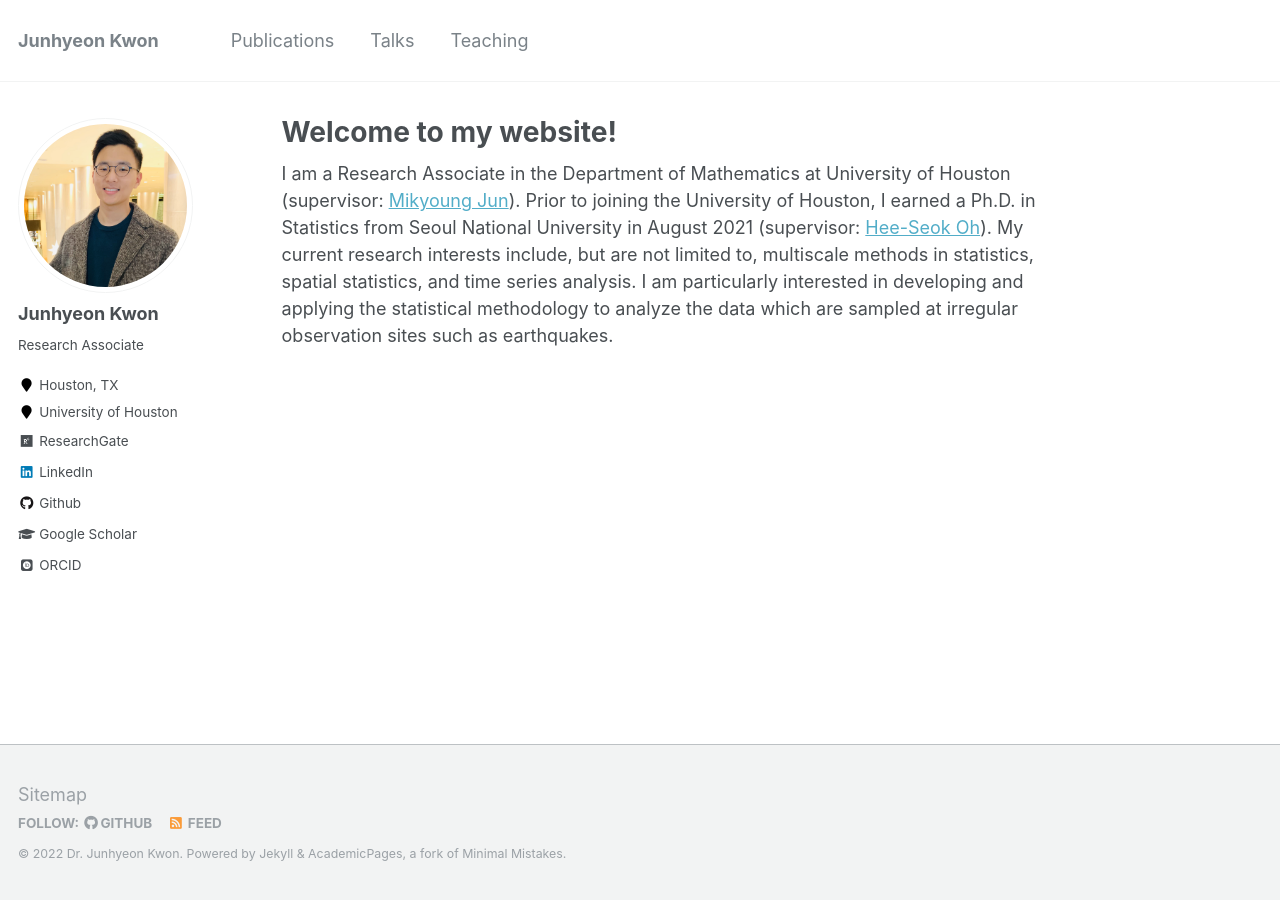
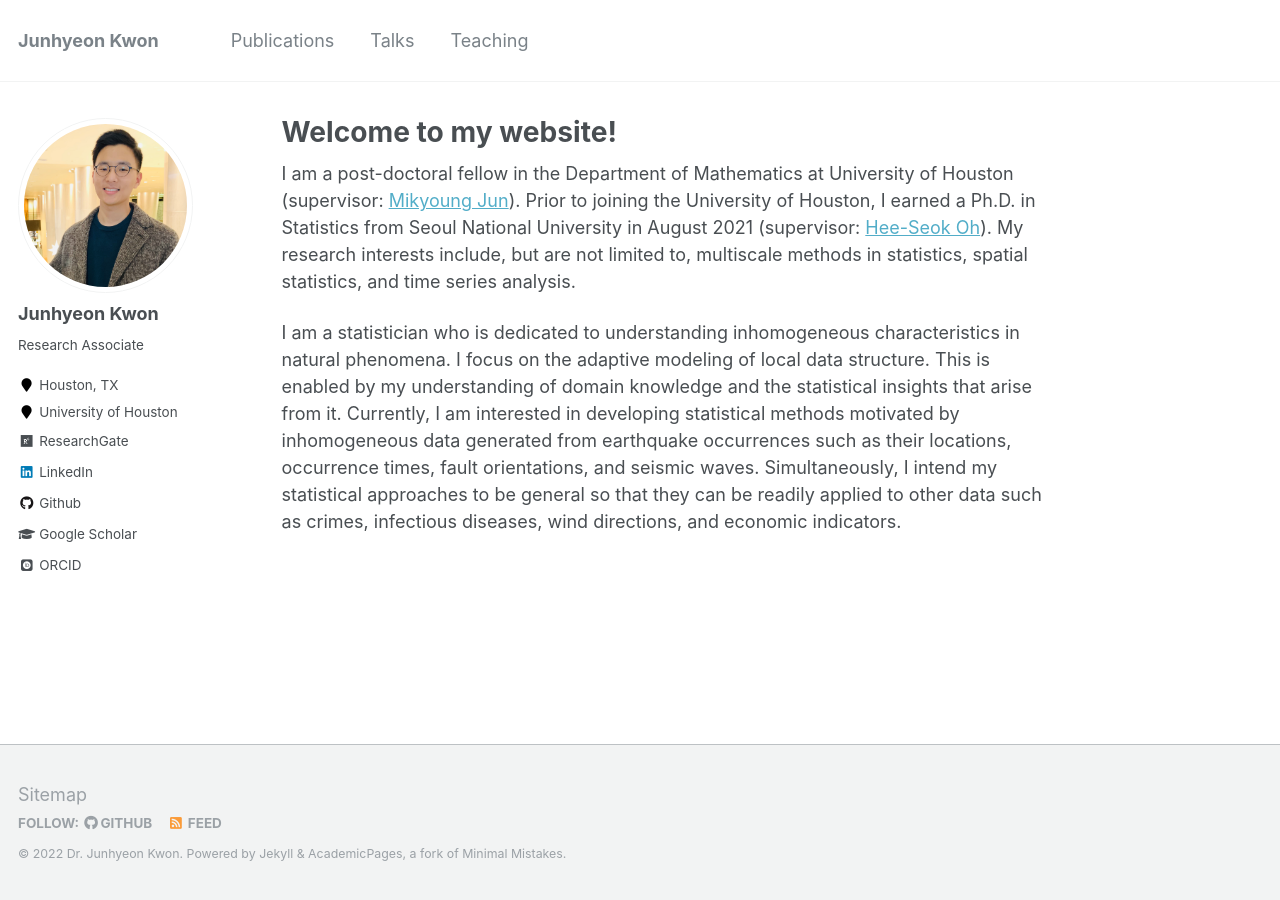
Before and after one commit to JunhyeonKwon/junhyeonkwon.github.io, a Jekyll site: the page built from _pages/about.md, in a window 1280 px wide. Built offline with Jekyll 4.4.1, drawn with Linux system fonts in a browser that asks for light colours; some web fonts are replaced.

Commit message:
Update about.md

```diff
--- a/_pages/about.md
+++ b/_pages/about.md
@@ -8,7 +8,9 @@ redirect_from:
   - /about.html
 ---
 
-I am a Research Associate in the Department of Mathematics at University of Houston (supervisor: [Mikyoung Jun](https://sites.google.com/view/mikyoung-jun/home)). Prior to joining the University of Houston, I earned a Ph.D. in Statistics from Seoul National University in August 2021 (supervisor: [Hee-Seok Oh](https://sites.google.com/site/heeseokoh)). My current research interests include, but are not limited to, multiscale methods in statistics, spatial statistics, and time series analysis. I am particularly interested in developing and applying the statistical methodology to analyze the data which are sampled at irregular observation sites such as earthquakes.
+I am a post-doctoral fellow in the Department of Mathematics at University of Houston (supervisor: [Mikyoung Jun](https://sites.google.com/view/mikyoung-jun/home)). Prior to joining the University of Houston, I earned a Ph.D. in Statistics from Seoul National University in August 2021 (supervisor: [Hee-Seok Oh](https://sites.google.com/site/heeseokoh)). My research interests include, but are not limited to, multiscale methods in statistics, spatial statistics, and time series analysis.
+
+I am a statistician who is dedicated to understanding inhomogeneous characteristics in natural phenomena. I focus on the adaptive modeling of local data structure. This is enabled by my understanding of domain knowledge and the statistical insights that arise from it. Currently, I am interested in developing statistical methods motivated by inhomogeneous data generated from earthquake occurrences such as their locations, occurrence times, fault orientations, and seismic waves. Simultaneously, I intend my statistical approaches to be general so that they can be readily applied to other data such as crimes, infectious diseases, wind directions, and economic indicators.
 
 <!--
 run this code on terminal
```
